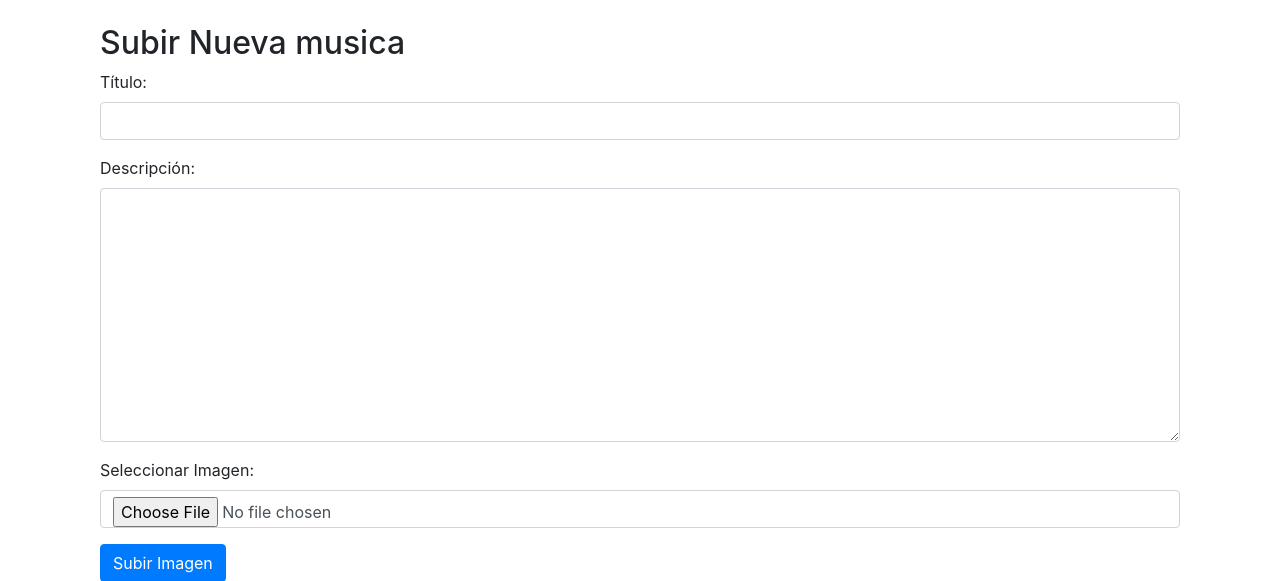
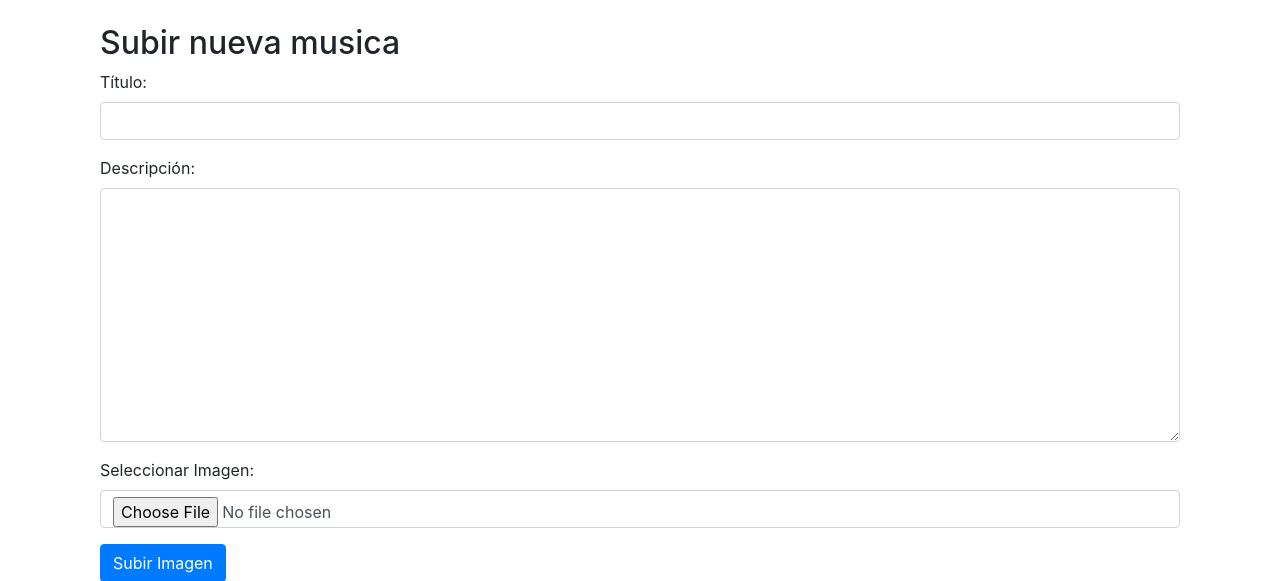
Before and after one commit to jonathancerda123/pruBackEndev3, a Django app: template galeriaMusica/templates/galeriaMusica/subir_musica.html in a window 1280 px wide. Shown: the part 56-637 px from the top of the page. Run offline with Django 5.2, Linux system fonts and the light colour scheme; the template is opened without the code that fills it: values that come from a table or form of the project are taken from there, others are empty; some libraries are stand-ins or nearby versions.

Commit message:
correcciones en las vistas html

```diff
--- a/galeriaMusica/templates/galeriaMusica/lista_musica.html
+++ b/galeriaMusica/templates/galeriaMusica/lista_musica.html
@@ -6,7 +6,7 @@
 <div class="container mt-4">
     <h2>Galería de Imágenes</h2>
     {% if request.user.is_authenticated and request.user.perfil.rol == 'editor' or request.user.perfil.rol == 'administrador' %}
-        <a href="{% url 'musica:subir_musica' %}" class="btn btn-success mb-3">Subir artista</a>
+        <a href="{% url 'musica:subir_musica' %}" class="btn btn-success mb-3">Subir musica</a>
     {% endif %}
     <div class="row">
         {% for imagen in imagenes %}
--- a/galeriaMusica/templates/galeriaMusica/subir_musica.html
+++ b/galeriaMusica/templates/galeriaMusica/subir_musica.html
@@ -4,7 +4,7 @@
 
 {% block content %}
 <div class="container mt-4">
-    <h2>Subir Nueva musica</h2>
+    <h2>Subir nueva musica</h2>
     <form method="post" enctype="multipart/form-data">
         {% csrf_token %}
         {{ form.non_field_errors }}
```
